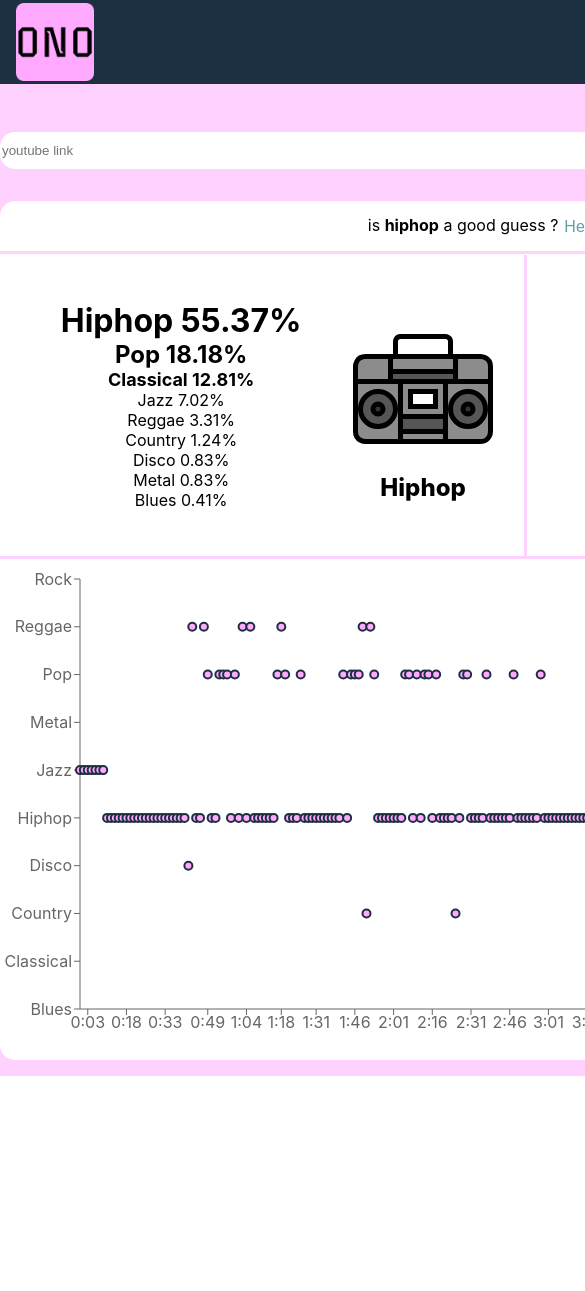
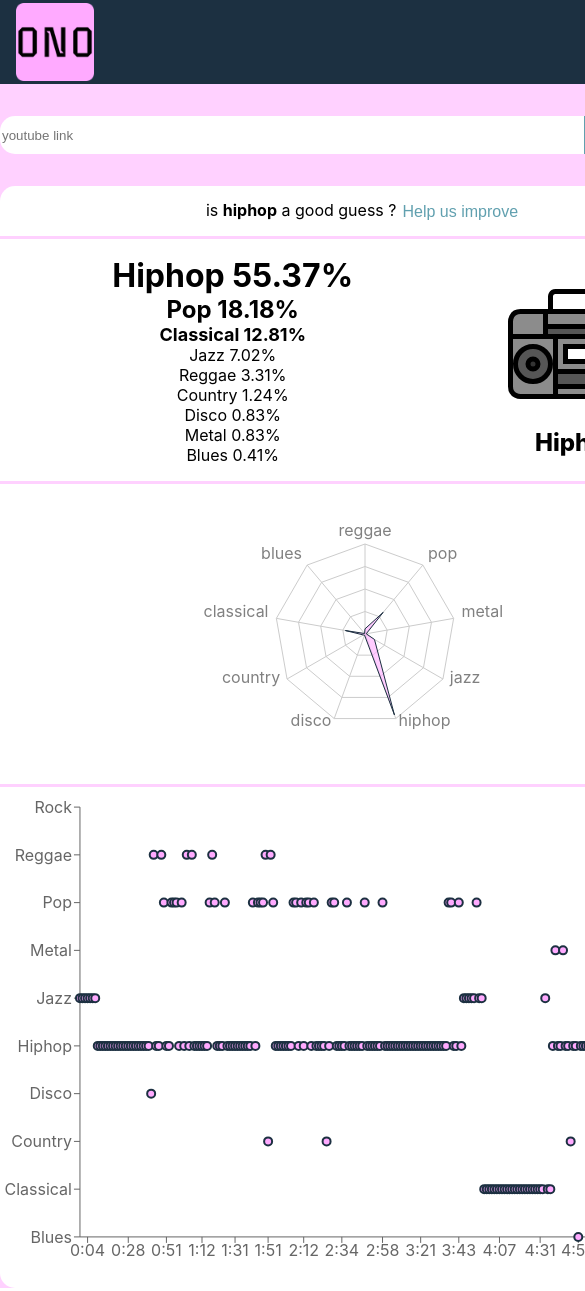
Before and after one commit to Shinestr8/shstr-nste-sttc, a React (Create React App) app in the folder client/: page / in a window 390 px wide. Shown: the top 1291 px of the page, 585 px wide, since content can reach past the window. Before the commit the page ends 1076 px from the top, so only its background shows below. Built offline with nearby package versions, Linux system fonts and the light colour scheme.

Commit message:
improve responsiveness

```diff
--- a/client/src/App.css
+++ b/client/src/App.css
@@ -45,7 +45,7 @@ a:visited{
 }
 
 #main-content{
-  background-color: #ffd1ff;
+  background-color: hsl(300, 100%, 91%);
   padding: 1rem;
 }
 
@@ -118,7 +118,6 @@ form button:disabled{
   width: 80%;
   text-align: center;
   display: grid;
-  height: 100%;
   grid-template-columns: 50% 50%;
   /* grid-template-rows: 50vh; */
 }
@@ -195,18 +194,40 @@ ul{
   list-style-type: none;
 }
 
-@media screen and (max-width: 1024px) {
+@media screen and (max-width: 1200px){
+
+
+
+  #prediction .top-left{
+    grid-column: 1/3;
+    grid-row: 2;
+    border-right: none;
+    border-bottom: 3px solid #FFD1FF;
+  }
+  #prediction .top-right{
+    grid-column: 1/3;
+    grid-row: 3;
+    display: flex;
+    justify-content: center;
+    align-items: center;
+  }
+  #prediction .bottom{
+    grid-column: 1/3;
+    grid-row: 4;
+    border-top: 3px solid #FFD1FF;
+  }
+
+
   #predict>form{
-    width: 100%;
+    width:100%;
   }
 
   #prediction{
     width: 100%;
-    /* align-items: flex-start; */
   }
 
   #main-content{
-    padding-left: 0;
-    padding-right: 0;
+    padding: 0;
   }
+
 }
--- a/client/src/components/Page.css
+++ /dev/null
@@ -1,34 +0,0 @@
-html, body, #root{
-    height: 100%;
-}
-
-#page{
-    height: 100%;
-    display: grid;
-    grid-template-columns: 10% 1fr;
-    grid-template-rows: 15% 1fr;
-    background-color: blue;
-}
-
-#header{
-    background-color: red;
-    grid-column: span 2;
-    display: flex;
-    justify-content: center;
-    align-items: center;
-}
-
-#header>div{
-    font-size: 3rem;
-    /* margin: auto; */
-
-}
-
-#content{
-    background-color: #FAF;
-    overflow-y: scroll;
-}
-
-#sidebar{
-    background-color: green;
-}
--- a/client/src/components/Predict.jsx
+++ b/client/src/components/Predict.jsx
@@ -55,6 +55,7 @@ function ImprovementModalBody(props){
                 }
             )
         }
+        props.toggleShow();
     }
 
     function onGenreValueChange(e){
@@ -81,16 +82,16 @@ function ImprovementModalBody(props){
     return(
         <form>
 
-            <div onChange={onValueChange}>
+            <section onChange={onValueChange}>
                 <p>Is {props.guess} a good guess ?</p>
                 <input type="radio" id="Yes" name="guess-quality" value="Yes"/>
                 <label htmlFor="Yes">Yes</label>
 
                 <input type="radio" name="guess-quality" value="No" id="No"/>
                 <label htmlFor="No">No</label>
-            </div>
+            </section>
             {isGoodGuess === false && (
-                <div onChange={onGenreValueChange}>
+                <section onChange={onGenreValueChange}>
                     <p>What is the real genre ?</p>
                     {genres.map(function(genre, index){
                         return (
@@ -101,21 +102,24 @@ function ImprovementModalBody(props){
                         )
                     })}
                     <div>
+                            <br/>
                             <input type="radio" name="real-genre" value="Other" id="other"/>
                             <label htmlFor="other">Other</label>
                     </div>
-                </div>
+                </section>
             )}
             {isGoodGuess === false && realGenre === "Other" && (
-                <div>
+                <section>
                     <p>What is your proposition ?</p>
-                    <label htmlFor="proposition">Other</label>
                     <input type="text" name="proposition" value={genreProposition} onChange={handlePropositionChange}/>
 
-                </div>
+                </section>
 
             )}
-            <button disabled={disabled} onClick={handleSubmit}>Submit</button>
+            <footer>
+                <button disabled={disabled} onClick={handleSubmit}>Submit</button>
+            </footer>
+
         </form>
     )
 }
@@ -180,7 +184,7 @@ export function Predict(){
                                 toggleShow={toggleShowModal}
                                 modalTitle="Help us improve"
                             >
-                                <ImprovementModalBody guess={data.higherGuess}/>
+                                <ImprovementModalBody guess={data.higherGuess} toggleShow={toggleShowModal}/>
                             </Modal>
                         </div>
                         <div className="top-left">
--- a/client/src/components/modal.css
+++ b/client/src/components/modal.css
@@ -1,9 +1,50 @@
+form section>p{
+    font-size: 1.1rem;
+    font-weight: bold;
+}
+
+form section input[type="text"]{
+    border-radius: 0px;
+    border: 1px solid #ddd;
+    width: 100%;
+}
+
+form section input[type="text"]:focus{
+    outline: 3px solid #FFD1Ff;
+    border: 1px solid #faf;
+}
+
+form footer{
+    padding-top: 1rem;
+    display: flex;
+    justify-content: flex-end;
+    border-top: 1px solid #cccccc;
+}
+
+form footer button{
+    box-sizing: border-box;
+    height: 2rem;
+    width: 20%;
+    border: none;
+    cursor: pointer;
+    background-color: #61A0AF;
+    color: #ffffff;
+    font-weight: bold;
+    border-radius: 15px;
+    margin-right: 1rem;
+}
+
+form section{
+    padding: 1rem;
+}
+
 .modal-overlay {
     position: fixed;
     top: 0;
     left: 0;
-    width: 100vw;
-    height: 100vh;
+    z-index: 1040;
+    width: 100%;
+    height: 100%;
     background-color: rgba(0, 0, 0, 0.5);
   }
 
@@ -12,14 +53,14 @@
     top: 0;
     left: 0;
     z-index: 1050;
+    width: 100%;
+    height: 100%;
     overflow-x: hidden;
     overflow-y: auto;
     outline: 0;
     display: flex;
+    align-items: center;
     justify-content: center;
-    align-items: center;
-    width: 100%;
-    height: 100%;
   }
 
   .modal {
@@ -34,6 +75,8 @@
     display: flex;
     justify-content: space-between;
     align-items: center;
+    border-bottom: 1px solid #ccc;
+    padding: 1rem;
   }
 
   .modal-close-button {
```
Also changed, not shown: client/src/components/Page.jsx (+18 -1 lines).
